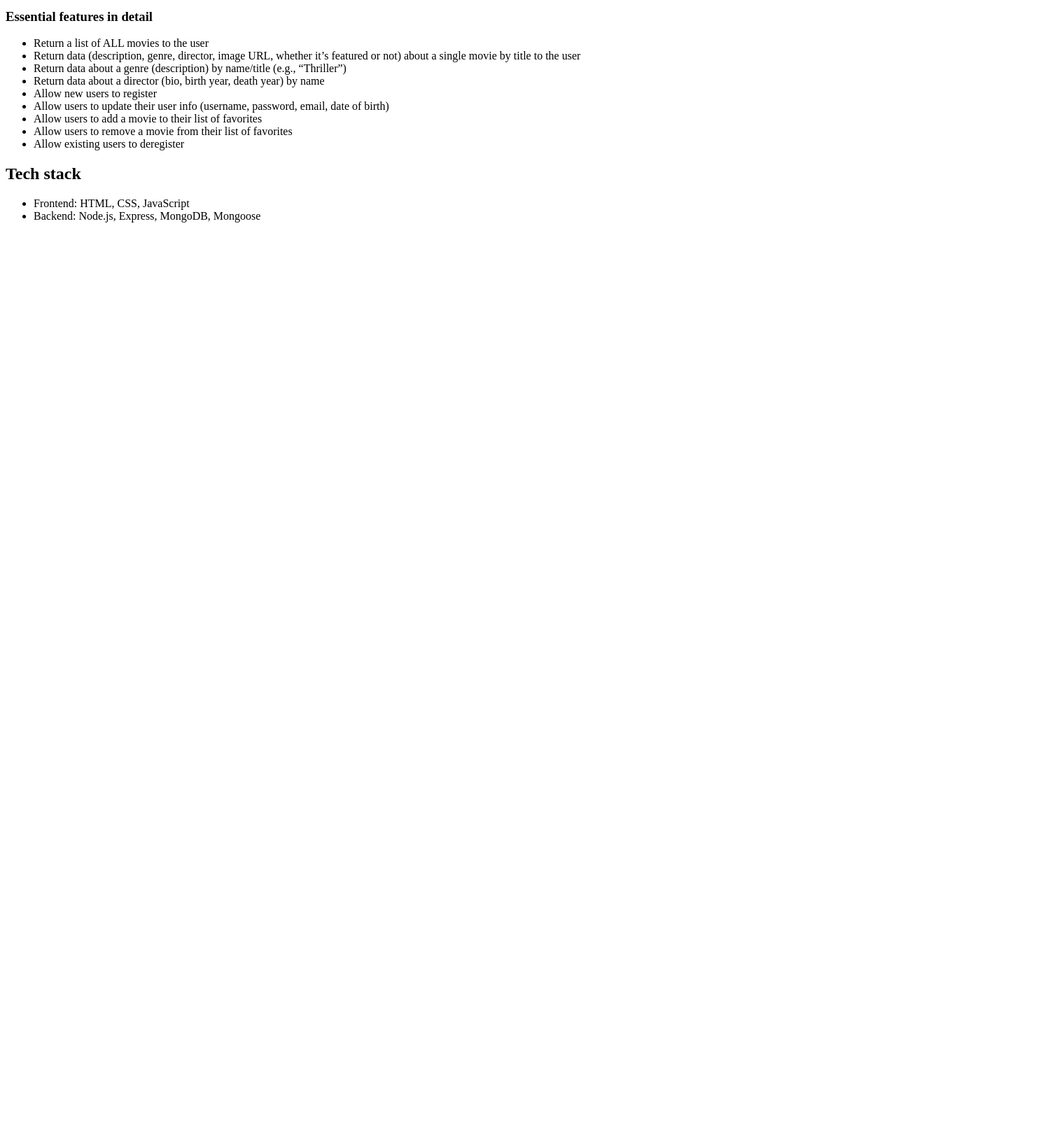
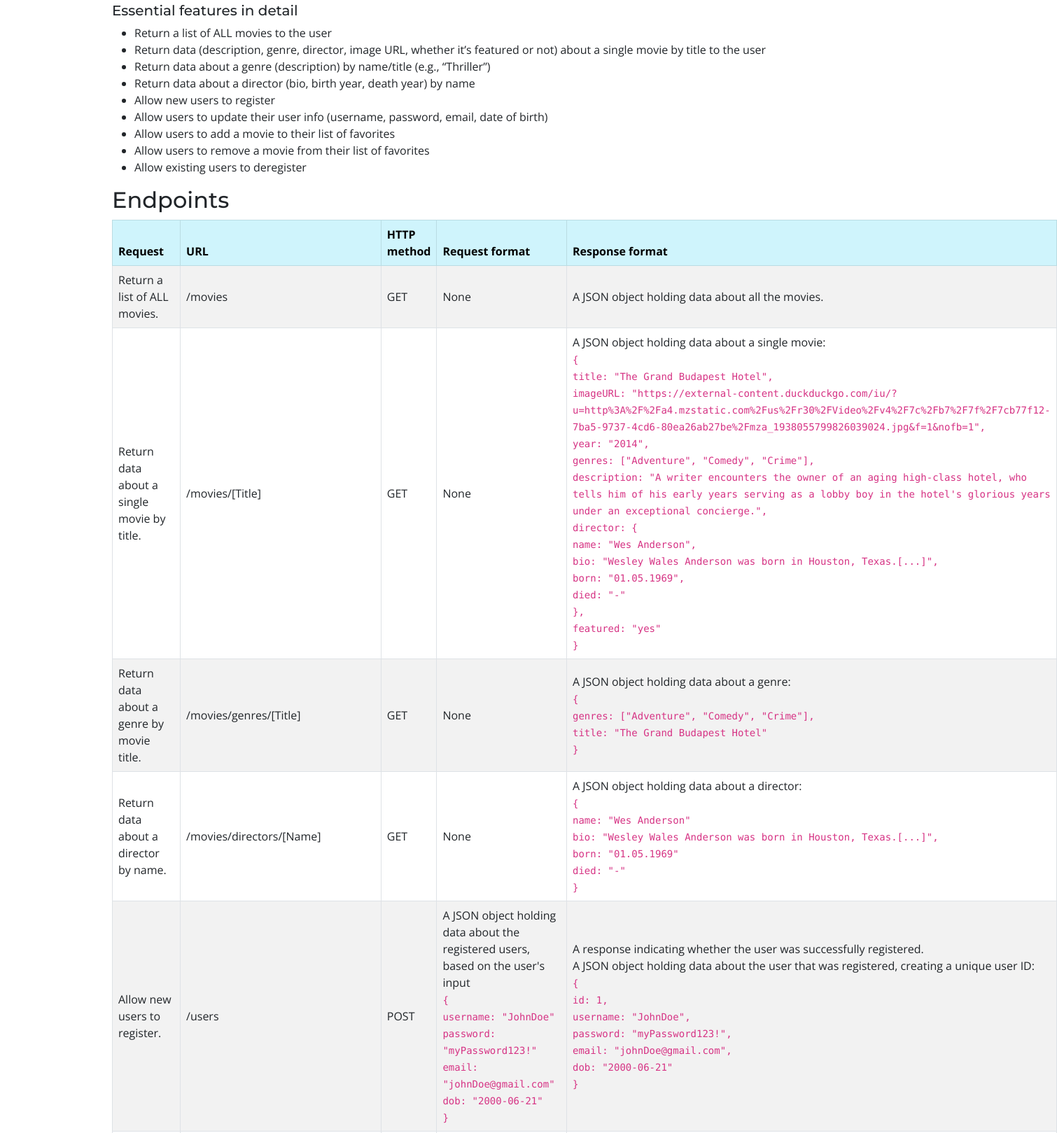
Before and after one commit to EmLmr/movie_api, a website: page public/documentation.html in a window 1280 px wide. Shown: the part 187-1806 px from the top of the page at 70% size, 1510 px wide, since content can reach past the window. Before the commit the page ends 800 px from the top, so only its background shows below. Drawn offline with nearby package versions, Linux system fonts and the light colour scheme.

Commit message:
updated documentation.html
- added "users"
- added endpoints table
- added basic CSS styling

```diff
--- a/public/documentation.html
+++ b/public/documentation.html
@@ -6,13 +6,16 @@
   <meta charset="UTF-8">
   <meta name="viewport" content="width=device-width, initial-scale=1.0">
   <title>Movie API Documentation</title>
+  <!-- <link rel="shortcut icon" href="" type="image/png" /> -->
+  <link href="https://cdn.jsdelivr.net/npm/bootstrap@5.0.2/dist/css/bootstrap.min.css" rel="stylesheet" integrity="sha384-EVSTQN3/azprG1Anm3QDgpJLIm9Nao0Yz1ztcQTwFspd3yD65VohhpuuCOmLASjC" crossorigin="anonymous">
   <link rel="preconnect" href="https://fonts.googleapis.com">
   <link rel="preconnect" href="https://fonts.gstatic.com" crossorigin>
-    <link href="https://fonts.googleapis.com/css2?family=Roboto:wght@400;700&display=swap" rel="stylesheet"> <!-- font-family: 'Roboto', sans-serif; -->
-    <!-- <link rel="shortcut icon" href="" type="image/png" /> -->
+  <link href="https://fonts.googleapis.com/css2?family=Montserrat:wght@400;500&family=Open+Sans:wght@400;700&display=swap" rel="stylesheet">
+  <link rel="stylesheet" type="text/css" href="styles.css" />
+
 </head>
 
-  <body>
+<body class="w-75 m-auto">
   <header>
     <h1> Movie API Documentation </h1>
   </header>
@@ -38,6 +41,150 @@
       <li>Allow existing users to deregister</li>
     </ul>
 
+    <h2>Endpoints</h2>
+    <div class="table-container table-responsive-xl">
+      <table class="table table-striped table-hover table-bordered  align-middle w-75 m-auto">
+        <thead>
+          <tr class="table-info">
+            <th scope="col" class="col-3">Request</th>
+            <th scope="col" class="col-2">URL</th>
+            <th scope="col" class="col-1">HTTP method</th>
+            <th scope="col" class="col-2">Request format</th>
+            <th scope="col" class="col-4">Response format</th>
+          </tr>
+        </thead>
+        <tbody>
+
+          <tr>
+        <td>Return a list of ALL movies.</td>
+        <td>/movies</td>
+        <td>GET</td>
+        <td>None</td>
+        <td>A JSON object holding data about all the movies.</td>
+      </tr>
+
+      <tr>
+        <td>Return data about a single movie by title.</td>
+        <td>/movies/[Title]</td>
+        <td>GET</td>
+        <td>None</td>
+        <td>A JSON object holding data about a single movie:
+          <br><code> {
+            <br> title: "The Grand Budapest Hotel",
+            <br> imageURL: "https://external-content.duckduckgo.com/iu/?u=http%3A%2F%2Fa4.mzstatic.com%2Fus%2Fr30%2FVideo%2Fv4%2F7c%2Fb7%2F7f%2F7cb77f12-7ba5-9737-4cd6-80ea26ab27be%2Fmza_1938055799826039024.jpg&f=1&nofb=1",
+            <br> year: "2014",
+            <br> genres: ["Adventure", "Comedy", "Crime"],
+            <br> description: "A writer encounters the owner of an aging high-class hotel, who tells him of his early years serving as a lobby boy in the hotel's glorious years under an exceptional concierge.",
+            <br> director: {
+              <br> name: "Wes Anderson",
+              <br> bio: "Wesley Wales Anderson was born in Houston, Texas.[...]",
+              <br> born: "01.05.1969",
+              <br> died: "-"
+              <br> },
+              <br> featured: "yes"
+            <br>} </code>
+        </td>
+      </tr>
+
+      <tr>
+        <td>Return data about a genre by movie title.</td>
+        <td>/movies/genres/[Title]</td>
+        <td>GET</td>
+        <td>None</td>
+        <td>A JSON object holding data about a genre:
+          <br /><code> {
+            <br> genres: ["Adventure", "Comedy", "Crime"],
+            <br> title: "The Grand Budapest Hotel"
+          <br>} </code>
+        </td>
+      </tr>
+
+      <tr>
+        <td>Return data about a director by name.</td>
+        <td>/movies/directors/[Name]</td>
+        <td>GET</td>
+        <td>None</td>
+        <td>A JSON object holding data about a director:
+          <br /><code> {
+            <br> name: "Wes Anderson"
+            <br> bio: "Wesley Wales Anderson was born in Houston, Texas.[...]",
+            <br> born: "01.05.1969"
+            <br> died: "-"
+          <br> } </code>
+        </td>
+      </tr>
+
+      <tr>
+        <td>Allow new users to register.</td>
+        <td>/users</td>
+        <td>POST</td>
+        <td>A JSON object holding data about the registered users, based on the user's input
+          <br><code> {
+            <br> username: "JohnDoe"
+            <br> password: "myPassword123!"
+            <br> email: "johnDoe@gmail.com"
+            <br> dob: "2000-06-21"
+          <br> } </code>
+        </td>
+        <td>A response indicating whether the user was successfully registered.
+          <br>A JSON object holding data about the user that was registered, creating a unique user ID:
+          <br /><code> {
+            <br> id: 1,
+            <br> username: "JohnDoe",
+            <br> password: "myPassword123!",
+            <br> email: "johnDoe@gmail.com",
+            <br> dob: "2000-06-21"
+          <br> } </code>
+        </td>
+      </tr>
+
+      <tr>
+        <td>Allow users to update their username.</td>
+        <td>/users/[Username]</td>
+        <td>PUT</td>
+        <td>None</td>
+        <td>A plain text message indicating whether the user info was successfully updated or not</td>
+      </tr>
+
+      <tr>
+        <td>Allow existing users to deregister.</td>
+        <td>/users/[Username]</td>
+        <td>DELETE</td>
+        <td>A JSON object showing the current user data:
+          <br /><code> {
+            <br> id: 1,
+            <br> username: "JohnDoe",
+            <br> password: "myPassword123!",
+            <br> email: "johnDoe@gmail.com",
+            <br> dob: "2000-06-21"
+          <br> } </code></td>
+        <td>A plain text message indicating whether deregistration was successfull or not.</td>
+      </tr>
+
+      <tr>
+        <td>Allow users to add a movie to their list of favorites.</td>
+        <td>/movies/users/[Username]/favorites</td>
+        <td>PUT</td>
+        <td>None</td>
+        <td>A plain text message indicating whether the movie was successfully added or not.</td>
+      </tr>
+
+      <tr>
+        <td>Allow users to remove a movie from their list of favorites.</td>
+        <td>movies/users/[Username]/favorites</td>
+        <td>DELETE</td>
+        <td>A JSON object holding data about the movie that's just been added to the favorites:
+          <br> <code> {
+            <br> title: "title"
+          <br> } </code>
+        </td>
+        <td>A plain text message indicating whether the movie was successfully removed or not.</td>
+      </tr>
+
+
+        </tbody>
+      </table>
+    </div>
     <h2>Tech stack</h2>
     <ul>
       <li>Frontend: HTML, CSS, JavaScript</li>
--- /dev/null
+++ b/public/styles.css
@@ -0,0 +1,17 @@
+* {
+  box-sizing: border-box;
+}
+
+body {
+  font-family: 'Open Sans', sans-serif;
+}
+
+h1,
+h2,
+h3 {
+font-family: 'Montserrat', sans-serif;
+}
+
+h3 {
+  font-size: 20px;
+}
```
Also changed, not shown: index.js (+11 -11 lines). Lines whose indentation alone changed are shown as unchanged.
